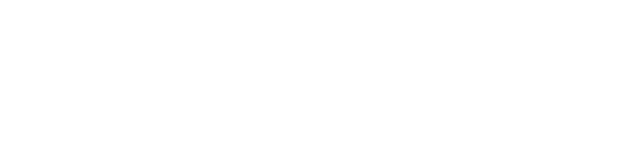
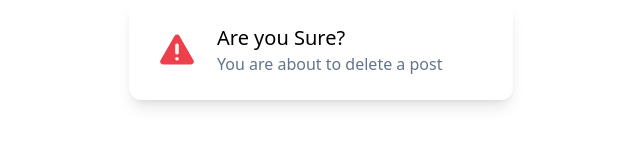
Before and after one commit to daxia-mao/tailwind-sanbox, a plain HTML site: page tailwind-sandbox-starter/01-utility-first/index.html in a window 1280 px wide. Shown: the whole page, without its empty margins (319-959 px from the left). Drawn offline with nearby package versions, Linux system fonts and the light colour scheme.

Commit message:
2-7. Utility-First Example

```diff
--- a/tailwind-sandbox-starter/01-utility-first/index.html
+++ b/tailwind-sandbox-starter/01-utility-first/index.html
@@ -9,5 +9,14 @@
   </head>
   <body>
     <!-- Utility First -->
+    <div class="flex items-center p-6 max-w-sm mx-auto bg-white rounded-xl shadow-lg space-x-4">
+      <img class="w-12 h-12" src="../assets/img/warning.svg" alt="warning">
+      <div>
+        <div class="text-xl font-medium text-black">
+          Are you Sure?
+        </div>
+        <p class="text-slate-500">You are about to delete a post</p>
+      </div>
+    </div>
   </body>
 </html>
```
